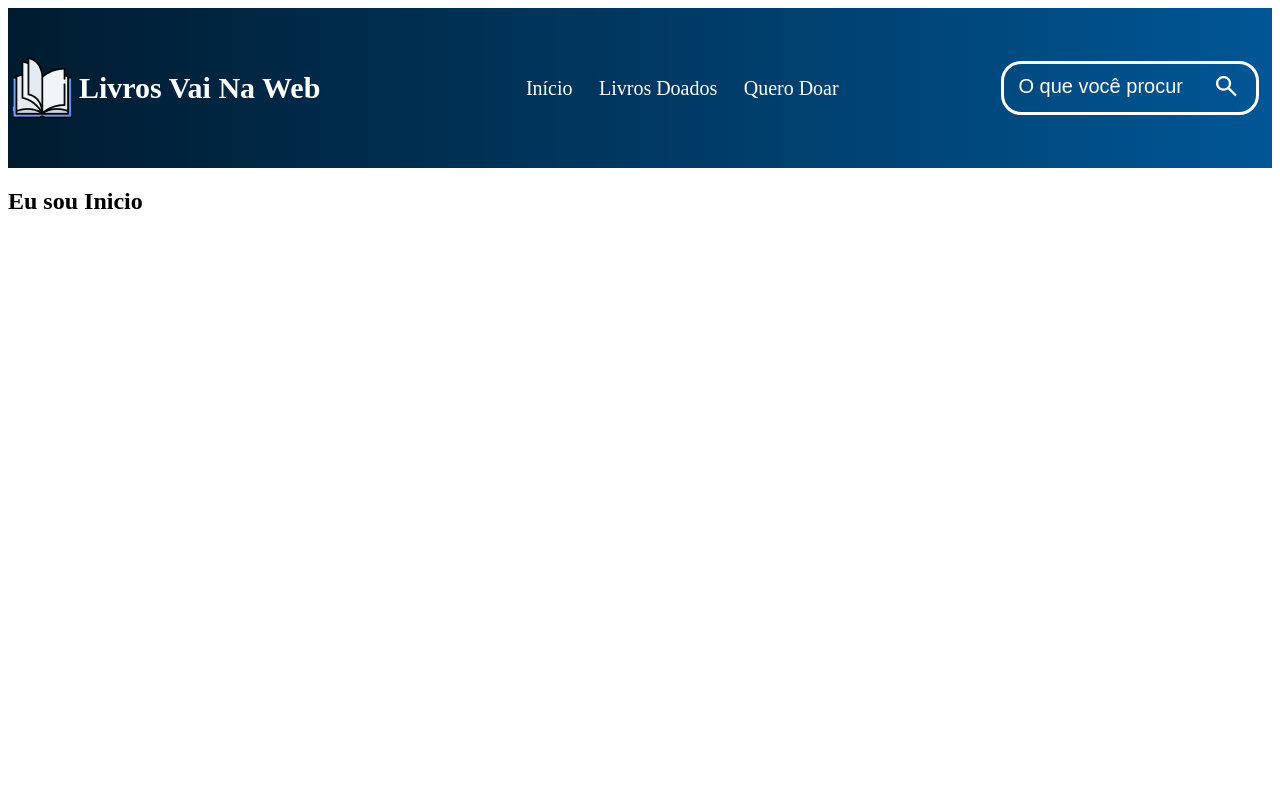
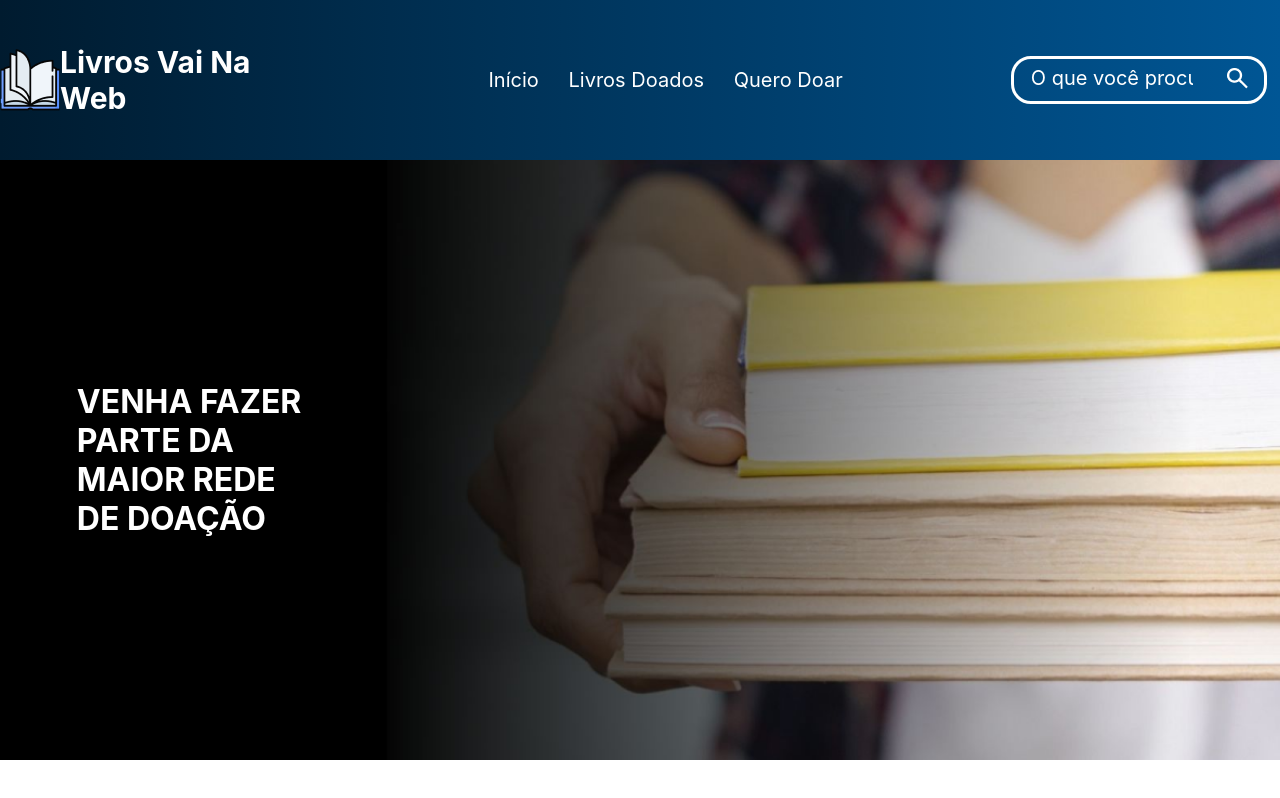
Before and after one commit to jefersonssant/deLivrosVNW, a React (Vite) app: page / in a window 1280 px wide. Built offline with nearby package versions, Linux system fonts and the light colour scheme.

Commit message:
:sparkles: feat: Página de Ínicio em desenvolvimento

```diff
--- a/src/App.jsx
+++ b/src/App.jsx
@@ -1,4 +1,5 @@
 import Header from "./components/header/Header"
+import "./globalStyle/globalStyle.scss"
 
 export default function App() {
   return(
--- /dev/null
+++ b/src/globalStyle/globalStyle.scss
@@ -0,0 +1,8 @@
+* {
+  margin: 0;
+  padding: 0;
+  box-sizing: border-box;
+  list-style: none;
+  text-decoration: none;
+  font-family: "Inter", sans-serif;
+}
--- a/src/pages/inicio/Inicio.jsx
+++ b/src/pages/inicio/Inicio.jsx
@@ -1,5 +1,11 @@
+import s from "./inicio.module.scss"
+
 export default function Inicio() {
   return(
-    <h2>Eu sou Inicio</h2>
+    <main>
+      <section className={s.primeiraSessaoInicio}>
+        <h2>Venha fazer parte da maior rede de doação</h2>
+      </section>
+    </main>
   )
 }
--- /dev/null
+++ b/src/pages/inicio/inicio.module.scss
@@ -0,0 +1,16 @@
+.primeiraSessaoInicio {
+  height: 75vh;
+  background-image: url("../../assets/bannerInicio.png");
+  background-repeat: no-repeat;
+  background-size: cover;
+  display: flex;
+  align-items: center;
+  padding-left: 6%;
+
+  h2 {
+    color: #fff;
+    font-size: 32px;
+    width: 20%;
+    text-transform: uppercase;
+  }
+}
```
Also changed, not shown: src/assets/bannerInicio.png (added).
